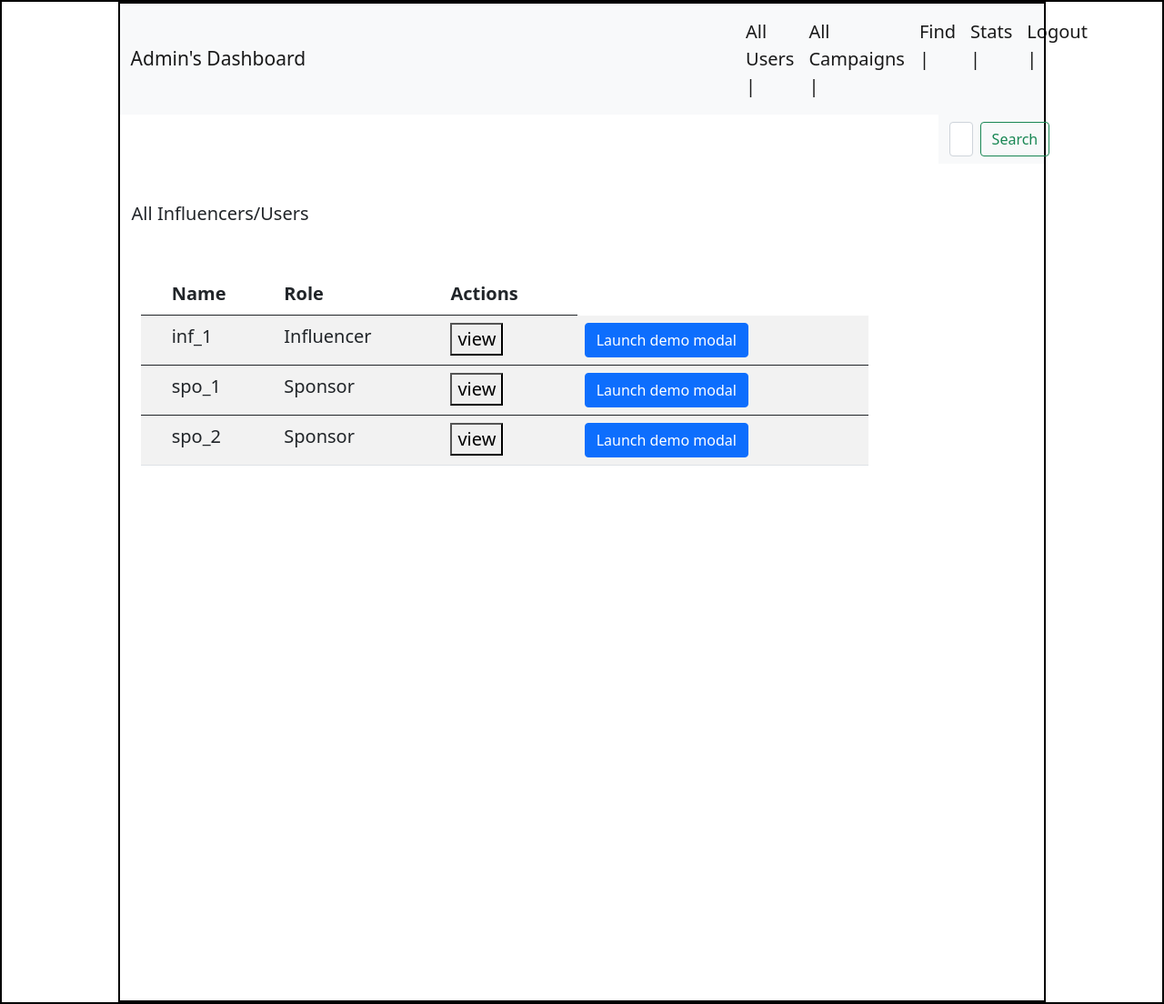
After one commit to satish-21f1005188/IESCO, a Flask app: page /all_users in a window 1280 px wide. The commit adds this page. Shown: the whole page at 91% size. Run offline with Flask 3, Linux system fonts and the light colour scheme.

Commit message:
the final unserious commit(Not much added)

```diff
--- a/backend/controllers.py
+++ b/backend/controllers.py
@@ -4,24 +4,41 @@ from flask import current_app as app # current running app
 from .models import *
 @app.route("/")
 def home():
-    return render_template("login.html")
+    return render_template("new-login.html")
 
-@app.route("/login",methods=["GET",'POST'])
+@app.route("/login", methods=["GET", "POST"])
 def user_login():
-    #return render_template("login.html")
+
+
     if request.method == "POST":
-        uname = request.form.get("uname")
-        pwd = request.form.get("pwd")
-        usr = user_table.query.filter_by(user_name = uname,
-                                      pwd=pwd).first()
-        if usr != None and usr.role == 0:
-            return render_template("admin-dashboard.html")
-        elif usr and usr.role == 1:
-            return render_template("inf-dashboard.html",influencer = usr.user_name)
-        else:
-            return render_template("login.html",msg ="Invalid Credentials")
+            uname = request.form.get("uname")
+            pwd = request.form.get("pwd")
 
-    return render_template("login.html",msg ="")
+            # Query the database for the user
+            usr = user_table.query.filter_by(user_name=uname, pwd=pwd).first()
+
+            if usr:
+                if usr.role == 0:
+                    # Admin user
+                    campaigns_list = get_campaigns()
+                    user_list = get_users()
+                    return render_template("admin-dashboard.html", campaigns_list=campaigns_list, user_list=user_list)
+                elif usr.role == 1:
+                    # Influencer user
+                    return render_template("inf-dashboard.html", influencer=usr.user_name)
+                elif usr.role == 2:
+                    # Sponsor user
+                    return render_template("spo-dashboard.html", sponsor=usr.user_name)
+
+            # If user not found or roles are not defined, handle login failure
+            else:
+                msg = 'Login failed. Please check your credentials.'
+                return render_template("new-login.html", msg=msg)
+
+    if request.method == "GET":
+
+        # Render the login page with the appropriate message
+        return render_template("new-login.html",msg = "")
 
 @app.route("/inf_register",methods=["GET","POST"])
 def inf_signup():
@@ -83,3 +100,32 @@ def spo_signup():
             else:
                     return render_template("spo-signup.html",msg = "user is already existing . kindly sign in")
     return render_template("spo-signup.html",msg = "")
+
+
+@app.route("/all_users",methods=["GET","POST"])
+def all_users():
+    user_list = get_users()
+    return render_template("admin-all-users.html",user_list = user_list)
+
+
+
+
+
+
+
+# getter functions
+def get_campaigns():
+    campaigns_list=campaigns.query.all()
+    campaigns_dict={}
+    for campaign in campaigns_list:
+        if campaign.id not in campaigns_dict.keys():
+            campaigns_dict[campaign.id]=[campaign.campaign_name,campaign.campaign_desc,campaign.campaign_status,campaign.campaign_budget,campaign.campaign_start_date,campaign.campaign_end_date]
+    return campaigns_dict
+
+def get_users():
+    users = user_table.query.all()
+    users_dict = {}
+    for user in users:
+        if user.id not in users_dict.keys():
+            users_dict[user.id] = [user.email,user.full_name,user.user_name,user.role]
+    return users_dict
--- a/static/style.css
+++ b/static/style.css
@@ -21,17 +21,22 @@
     border-radius : 20px;
 }
 
-#dashboard-details{
-    border : 1px solid blue;
-    width : 600px;
-    height : 600px ;
 
-    margin : auto ;
-    margin-top:50px;
-    margin-left:400px;
-    border-radius : 20px;
-
-}
 .view-request{
     border : 1px solid rgb(1, 1, 23);
 }
+
+.navbar-collapse-custom {
+    margin-left: 460px;
+     /* Adjust the value as needed */
+}
+
+#dashboard-tables{
+
+    margin-left: 10px;
+    margin-top: 50px;
+
+    border-collapse: collapse;
+}
+
+#
--- /dev/null
+++ b/templates/admin-all-users.html
@@ -0,0 +1,128 @@
+<!DOCTYPE html>
+<html lang="en">
+<head>
+    <meta charset="UTF-8">
+    <meta name="viewport" content="width=device-width, initial-scale=1.0">
+    <link rel="stylesheet" href="/static/style.css">
+    <link href="https://cdn.jsdelivr.net/npm/bootstrap@5.0.2/dist/css/bootstrap.min.css" rel="stylesheet" integrity="sha384-EVSTQN3/azprG1Anm3QDgpJLIm9Nao0Yz1ztcQTwFspd3yD65VohhpuuCOmLASjC" crossorigin="anonymous">
+    <title>All influencers</title>
+</head>
+<body>
+    <div id = "container">
+        <div id = "panel" ">
+
+            <div>
+              <nav class="navbar navbar-expand-lg navbar-light bg-light">
+                <div class="container-fluid">
+                  <a class="navbar-brand" style = "font-size:21px;"href = "#">Admin's Dashboard</a>
+                  <button class="navbar-toggler" type="button" data-bs-toggle="collapse" data-bs-target="#navbarNavDropdown" aria-controls="navbarNavDropdown" aria-expanded="false" aria-label="Toggle navigation">
+                    <span class="navbar-toggler-icon"></span>
+                  </button>
+                  <div class="collapse navbar-collapse navbar-collapse-custom" id="navbarNavDropdown">
+                    <ul class="navbar-nav" style = "font-size:20px;">
+                      <li class="nav-item">
+                        <a class="nav-link active" aria-current="page" href="#">All Users |</a>
+                      </li>
+                      <li class="nav-item">
+                        <a class="nav-link active" aria-current="page" href="#">All Campaigns |</a>
+                      </li>
+                      <li class="nav-item">
+                        <a class="nav-link active" aria-current="page" href="#">Find |</a>
+                      </li>
+                      <li class="nav-item">
+                        <a class="nav-link active" aria-current="page" href="#">Stats |</a>
+                      </li>
+                      <li class="nav-item">
+                        <a class="nav-link active" aria-current="page" href="#">Logout |</a>
+                      </li>
+                  </div>
+                </div>
+              </nav>
+
+            </div>
+
+            <!--Search feature-->
+            <div style = "margin-left:  900px;">
+            <nav class="navbar navbar-light bg-light">
+                <div class="container-fluid">
+                  <form class="d-flex">
+                    <input class="form-control me-2" type="search" placeholder="Search" aria-label="Search">
+                    <button class="btn btn-outline-success" type="submit">Search</button>
+                  </form>
+                </div>
+              </nav>
+            </div>
+
+            <!--All users-->
+            <div style = "margin-top:40px;margin-left:13px;font-size:20px;">
+              All Influencers/Users
+              <div id = "dashboard-tables" style = "width:800px;">
+                {%if user_list%}
+                  <table class="table table-striped" >
+                      <thead>
+                        <tr>
+                          <th scope="row"></th>
+                          <td><b>Name</b></td>
+                          <td><b>Role</b></td>
+
+
+                          <td><span><b>Actions</b></span></td>
+
+                        </tr>
+                      </thead>
+                      {%for key,value in user_list.items()%}
+                      <tbody>
+                        {%if value[3] != 0%}
+                          <tr>
+                            <th scope="row"></th>
+                            <td>{{value[2]}}</td>
+
+                            {%if value[3] == 1%}
+                            <td>Influencer</td>
+                            {%else%}
+                            <td>Sponsor</td>
+                            {%endif%}
+                            <td><button onclick = "">view</button></td>
+                            <td>
+                              <!-- Button trigger modal -->
+                              <button type="button" class="btn btn-primary" data-toggle="modal" data-target="#flagModal">
+                                Launch demo modal
+                              </button>
+                            </td>
+                          </tr>
+                        {%endif%}
+                      {%endfor%}
+                      </tbody>
+                    </table>
+                    {%else%}
+                    <h2>No users available</h2>
+                  {%endif%}
+            </div>
+            </div>
+    <!--Modal dialog box for flag-->
+
+
+<!-- Modal -->
+<div class="modal fade" id="flagModal" tabindex="-1" role="dialog" aria-labelledby="exampleModalLabel" aria-hidden="true">
+  <div class="modal-dialog" role="document">
+    <div class="modal-content">
+      <div class="modal-header">
+        <h5 class="modal-title" id="exampleModalLabel">Flag User</h5>
+        <button type="button" class="close" data-dismiss="modal" aria-label="Close">
+          <span aria-hidden="true">&times;</span>
+        </button>
+      </div>
+      <div class="modal-body">
+        ...
+      </div>
+      <div class="modal-footer">
+        <button type="button" class="btn btn-secondary" data-dismiss="modal">Close</button>
+        <button type="button" class="btn btn-primary">Save changes</button>
+      </div>
+    </div>f
+  </div>
+</div>
+    </div>
+
+</body>
+</html>
--- a/templates/inf-signup.html
+++ b/templates/inf-signup.html
@@ -87,3 +87,5 @@
     <script src="https://cdn.jsdelivr.net/npm/bootstrap@5.0.2/dist/js/bootstrap.bundle.min.js" integrity="sha384-MrcW6ZMFYlzcLA8Nl+NtUVF0sA7MsXsP1UyJoMp4YLEuNSfAP+JcXn/tWtIaxVXM" crossorigin="anonymous"></script>
 </body>
 </html>
+
+<html></html>
--- a/templates/login.html
+++ b/templates/login.html
@@ -8,7 +8,7 @@
     <title>Login Page</title>
 </head>
 <body>
-    <div >Welcome {{name}}</div>
+
     <div id = "container">
         <div id = "panel">
             <div id = "input-form">
--- a/templates/spo-signup.html
+++ b/templates/spo-signup.html
@@ -59,7 +59,7 @@
               </div>
                 <button type="submit" class="btn btn-primary">Register</button>
                 <div>
-                Existing User? <a href = "login.html">Login Here</a>
+                Existing User? <a href = "/login">Login Here</a>
                 </div>
 
               </form>
```
Also changed, not shown: backend/models.py (+19 -4 lines), templates/admin-dashboard.html (+118 -51 lines), templates/new-login.html (added, +83 -0 lines), instance/iesco.sqlite3, static/dashboard.css (added), static/login.css (added), 1 other file.
